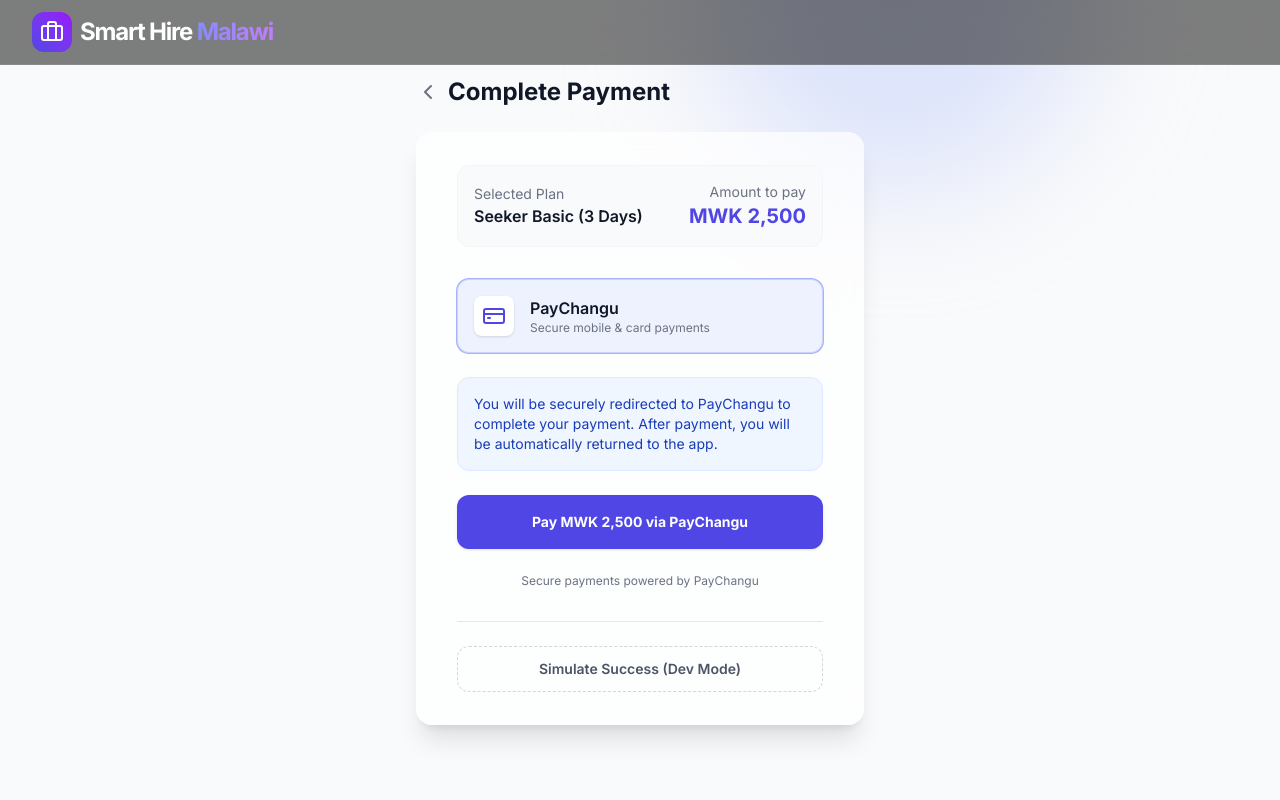
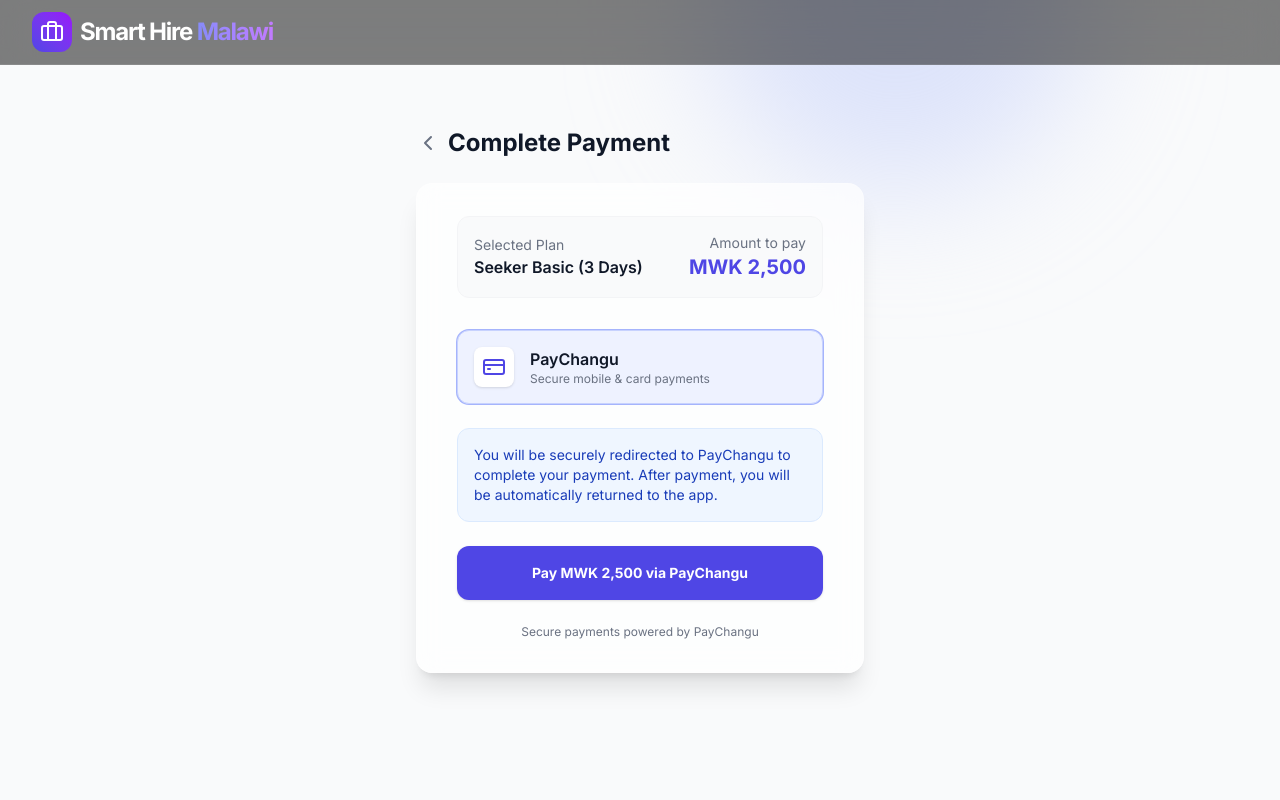
Before and after one commit to cheehgovala/JOB-VACANCY-app, a React (Vite) app: page /payment in a window 1280 px wide. Shown: the top 800 px of the page. Built offline with nearby package versions, Linux system fonts and the light colour scheme.

Commit message:
changes in some files

```diff
--- a/src/pages/public/Payment.jsx
+++ b/src/pages/public/Payment.jsx
@@ -1,7 +1,7 @@
 import { motion } from 'framer-motion';
 import { CreditCard, ChevronLeft } from 'lucide-react';
 import { useState } from 'react';
-import { Link, useNavigate, useSearchParams } from 'react-router-dom';
+import { Link, useSearchParams } from 'react-router-dom';
 import api from '../../api/axios.js';
 
 const PLAN_DETAILS = {
@@ -16,7 +16,6 @@
   const plan = PLAN_DETAILS[planId] || PLAN_DETAILS['seeker_basic'];
 
   const [isProcessing, setIsProcessing] = useState(false);
-  const navigate = useNavigate();
 
   const handlePay = async (e) => {
     e.preventDefault();
@@ -104,17 +103,6 @@
             <p className="text-xs text-gray-500 text-center mt-4">
               Secure payments powered by PayChangu
             </p>
-
-            {/* Developer Bypass */}
-            <div className="mt-8 pt-6 border-t border-gray-200">
-              <button
-                type="button"
-                onClick={() => navigate(`/payment-success?plan=${planId}`)}
-                className="w-full flex justify-center py-3 px-4 border border-dashed border-gray-300 rounded-xl text-sm font-semibold text-gray-600 hover:bg-gray-50 transition-all active:scale-[0.98]"
-              >
-                Simulate Success (Dev Mode)
-              </button>
-            </div>
           </form>
         </div>
       </div>
```
